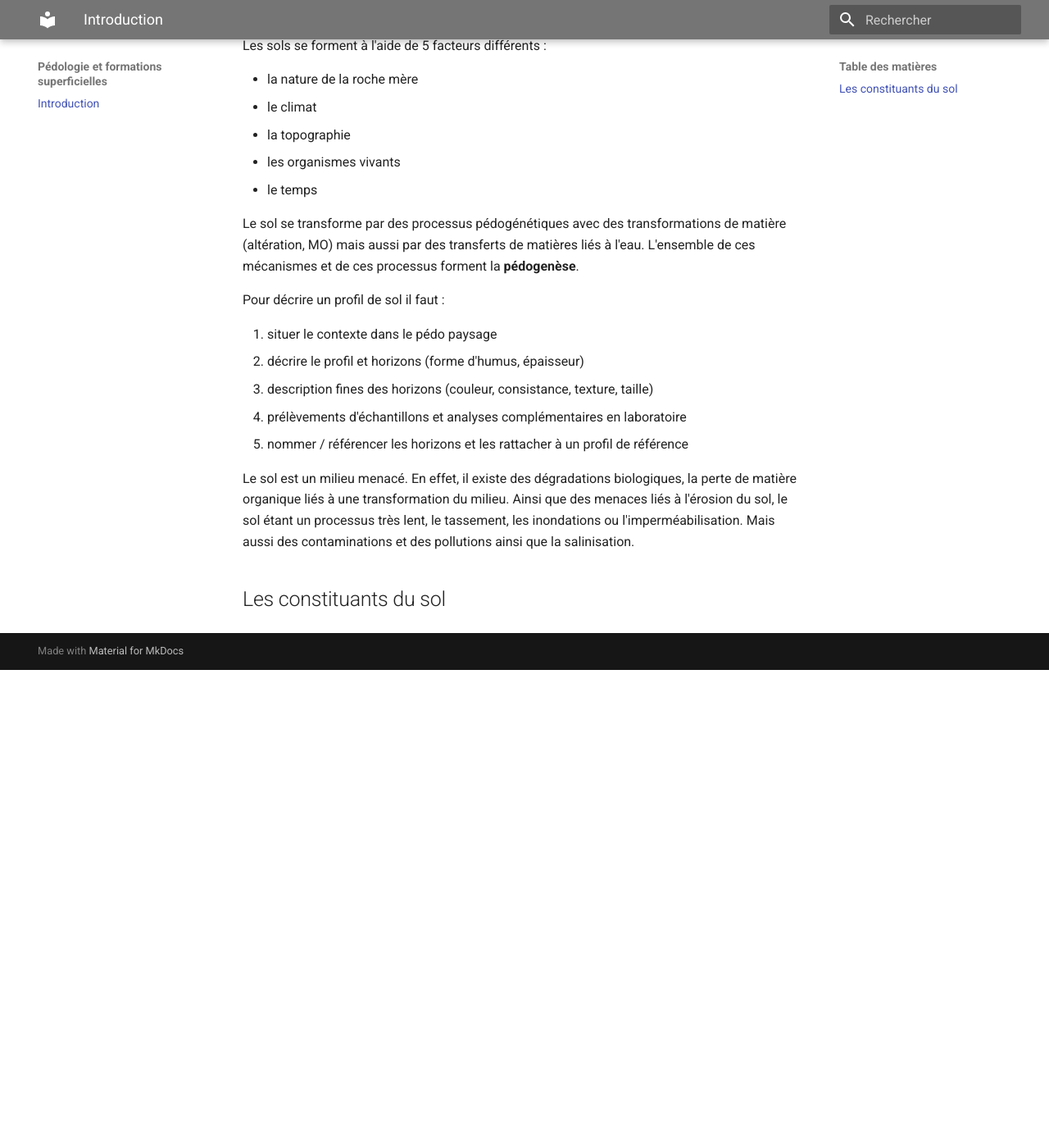
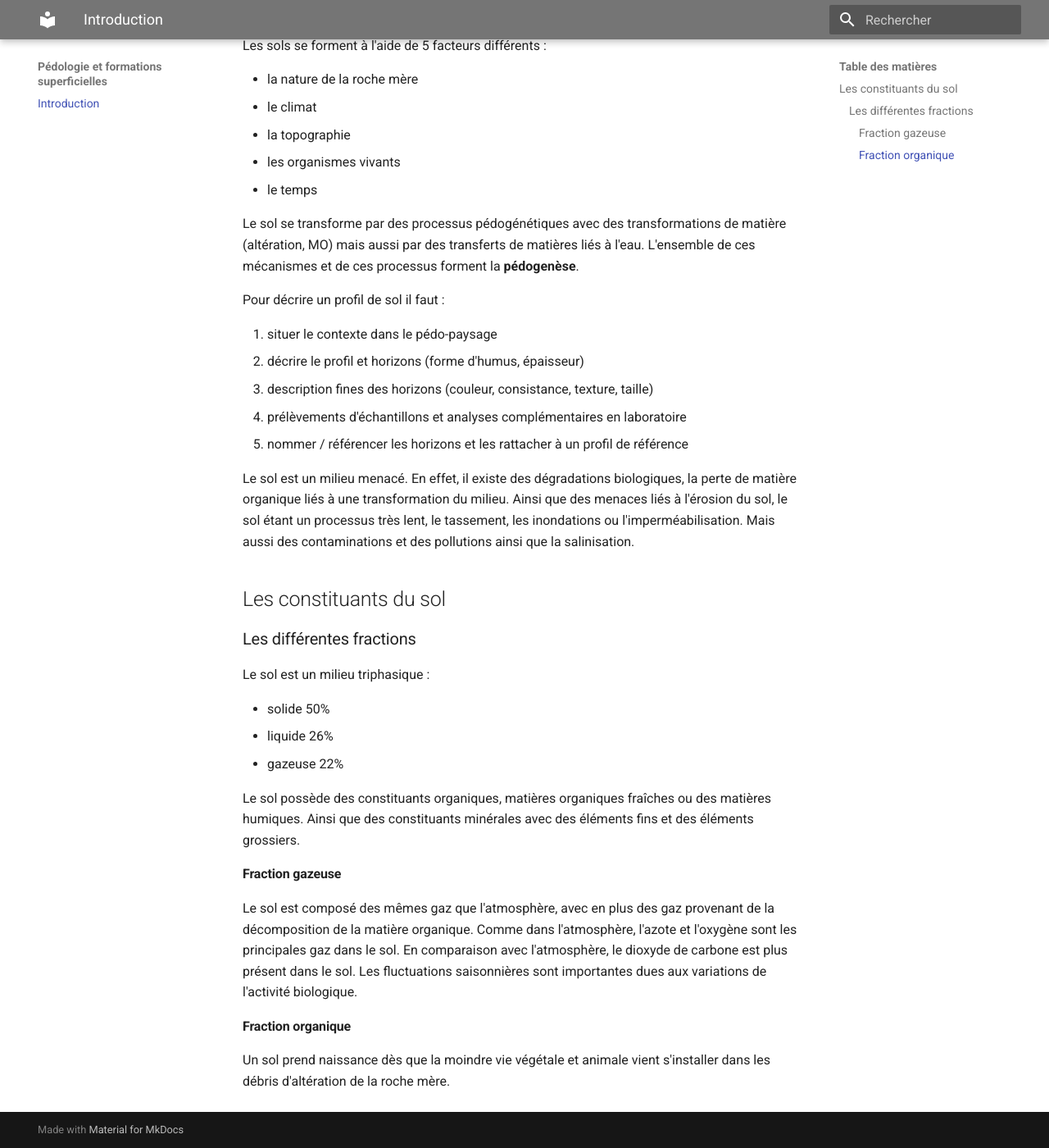
Before and after one commit to Lizeem/L3STcours, an MkDocs documentation site: the page built from Docs/Pédologie et formations superficielles/La pédologie.md, in a window 1280 px wide and 1400 px high, scrolled down 759 px. Shown: the whole window at 82% size. Built offline with MkDocs 1.6.1 and Material for MkDocs 9.7.7, drawn with Linux system fonts in a browser that asks for light colours; before the commit the page ends 1576 px from its top, so only the background shows below that.

Commit message:
Update pédologie.md

```diff
--- a/Docs/Pédologie et formations superficielles/La pédologie.md
+++ b/Docs/Pédologie et formations superficielles/La pédologie.md
@@ -23,7 +23,7 @@ Le sol se transforme par des processus pédogénétiques avec des transformation
 
 Pour décrire un profil de sol il faut :
 
-1. situer le contexte dans le pédo paysage
+1. situer le contexte dans le pédo-paysage
 2. décrire le profil et horizons (forme d'humus, épaisseur)
 3. description fines des horizons (couleur, consistance, texture, taille)
 4. prélèvements d'échantillons et analyses complémentaires en laboratoire
@@ -32,3 +32,21 @@ Pour décrire un profil de sol il faut :
 Le sol est un milieu menacé. En effet, il existe des dégradations biologiques, la perte de matière organique liés à une transformation du milieu. Ainsi que des menaces liés à l'érosion du sol, le sol étant un processus très lent, le tassement, les inondations ou l'imperméabilisation. Mais aussi des contaminations et des pollutions ainsi que la salinisation.
 
 ## Les constituants du sol
+
+### Les différentes fractions
+
+Le sol est un milieu triphasique :
+
+- solide  50%
+- liquide 26%
+- gazeuse 22%
+
+Le sol possède des constituants organiques, matières organiques fraîches ou des matières humiques. Ainsi que des constituants minérales avec des éléments fins et des éléments grossiers.
+
+#### Fraction gazeuse
+
+Le sol est composé des mêmes gaz que l'atmosphère, avec en plus des gaz provenant de la décomposition de la matière organique. Comme dans l'atmosphère, l'azote et l'oxygène sont les principales gaz dans le sol. En comparaison avec l'atmosphère, le dioxyde de carbone est plus présent dans le sol. Les fluctuations saisonnières sont importantes dues aux variations de l'activité biologique.
+
+#### Fraction organique
+
+Un sol prend naissance dès que la moindre vie végétale et animale vient s'installer dans les débris d'altération de la roche mère.
```
